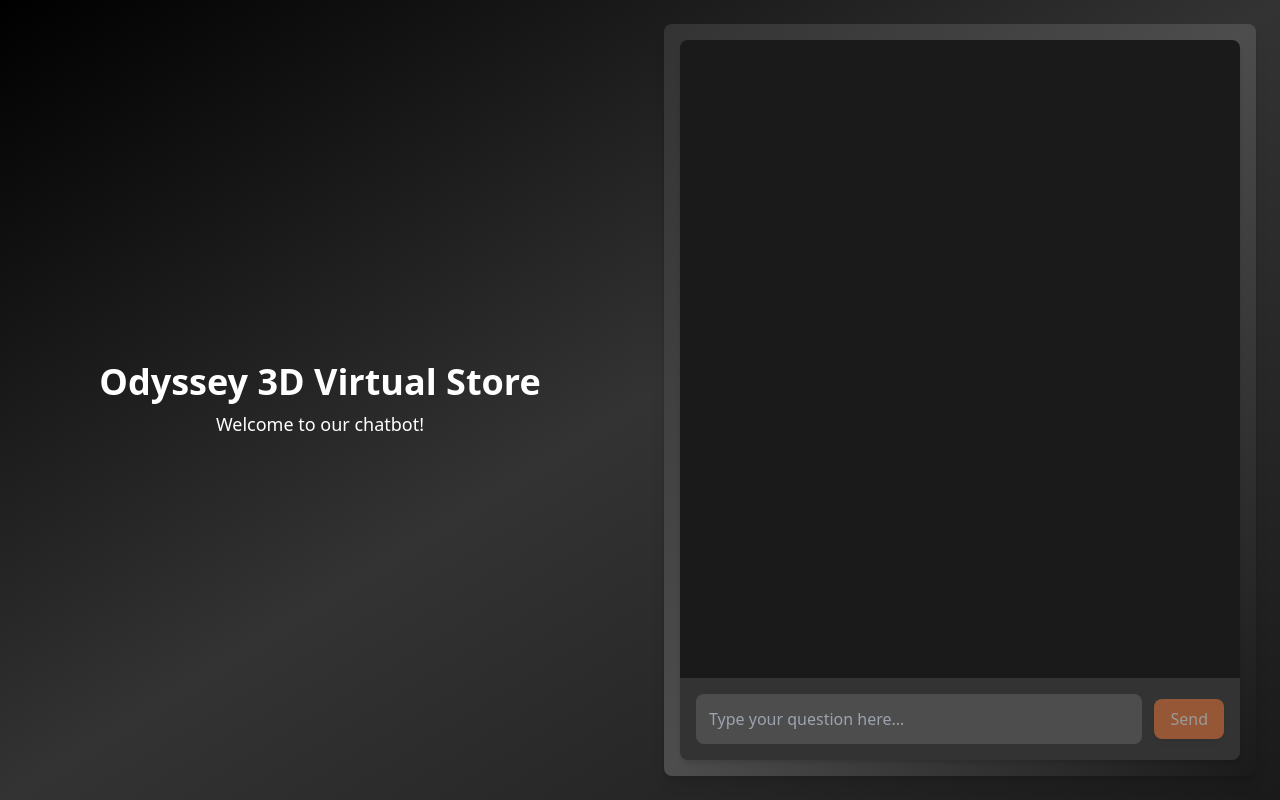
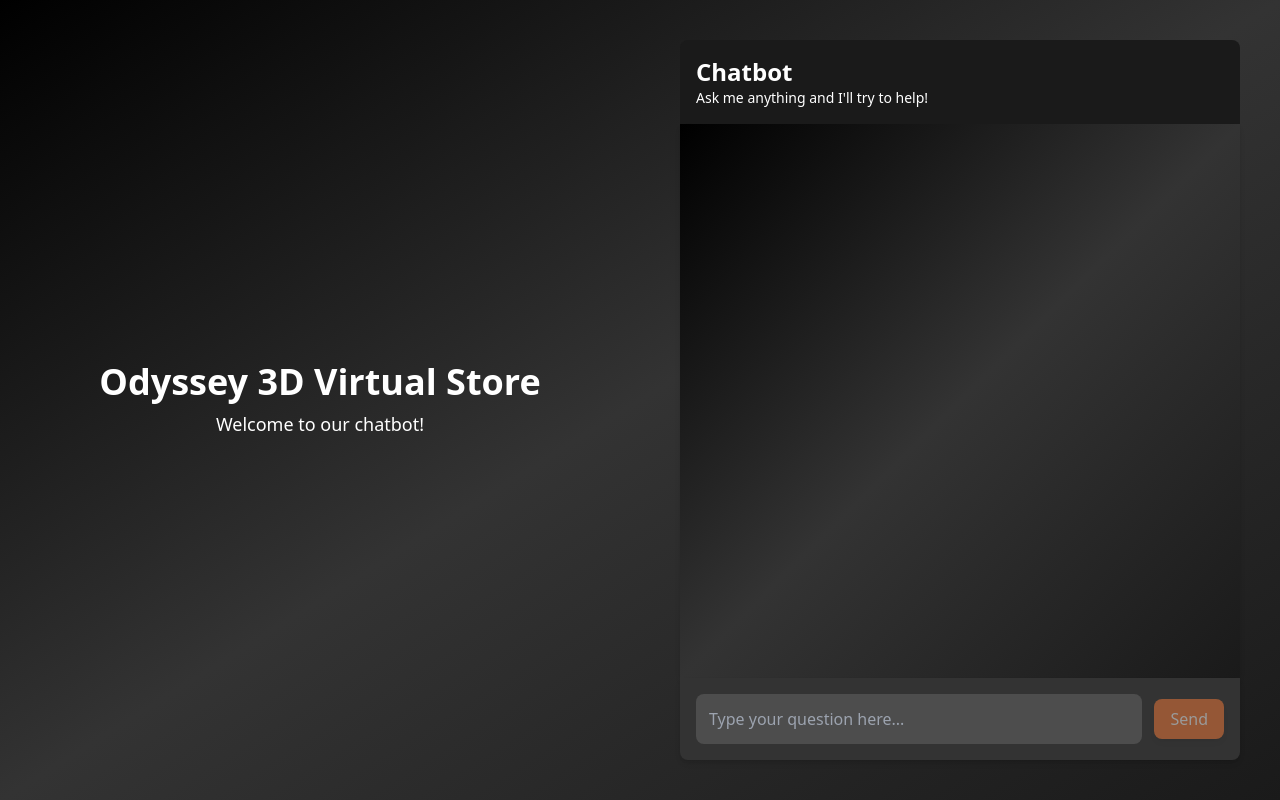
Before and after one commit to zohaibahmad12/Custom-Chatbot-Frontend-React, a React (Vite) app: page / in a window 1280 px wide. Built offline with nearby package versions, Linux system fonts and the light colour scheme.

Commit message:
css updated

```diff
--- a/src/components/Chatbot.jsx
+++ b/src/components/Chatbot.jsx
@@ -2,6 +2,7 @@ import { useState, useRef, useEffect } from "react";
 import axios from "axios";
 import MessageList from "./MessageList";
 import MessageForm from "./MessageForm";
+
 const Chatbot = () => {
   const [userInput, setUserInput] = useState("");
   const [messages, setMessages] = useState([]);
@@ -19,16 +20,24 @@ const Chatbot = () => {
       const res = await axios.post("http://127.0.0.1:5000/ask", {
         question: userInput,
       });
+      console.log(res.data.answer);
+      const botResponse =
+        res.data.answer.trim() === "I don't know."
+          ? "Sorry! I don't have knowledge regarding this."
+          : res.data.answer;
       setMessages([
         ...messages,
         { text: userInput, isUser: true },
-        { text: res.data.answer, isUser: false },
+        { text: botResponse, isUser: false },
       ]);
     } catch (error) {
       setMessages([
         ...messages,
         { text: userInput, isUser: true },
-        { text: "Error fetching response.", isUser: false },
+        {
+          text: "There might be some error in generating response. Please try again later.",
+          isUser: false,
+        },
       ]);
     } finally {
       setLoading(false);
@@ -41,7 +50,11 @@ const Chatbot = () => {
 
   return (
     <div className="w-full lg:w-1/2 p-6 flex-shrink-0">
-      <div className="h-full bg-gradient-to-br from-gray-800 via-gray-700 to-gray-900 rounded-lg shadow-lg flex flex-col p-4">
+      <div className="h-full flex flex-col p-4">
+        <header className="bg-gray-900 text-white p-4 rounded-t-lg">
+          <h1 className="text-2xl font-bold">Chatbot</h1>
+          <p className="text-sm">Ask me anything and I'll try to help!</p>
+        </header>
         <MessageList
           messages={messages}
           loading={loading}
--- a/src/components/MessageList.jsx
+++ b/src/components/MessageList.jsx
@@ -3,7 +3,7 @@ import Loader from "./Loader";
 
 const MessageList = ({ messages, loading, chatEndRef }) => {
   return (
-    <div className="flex-1 overflow-auto p-4 bg-gray-900 rounded-t-lg shadow-md space-y-4">
+    <div className="flex-1 overflow-auto p-4 bg-gray-900 shadow-md space-y-4 bg-gradient-to-br from-black via-gray-800 to-gray-900">
       {messages.map((msg, index) => (
         <div
           key={index}
```
